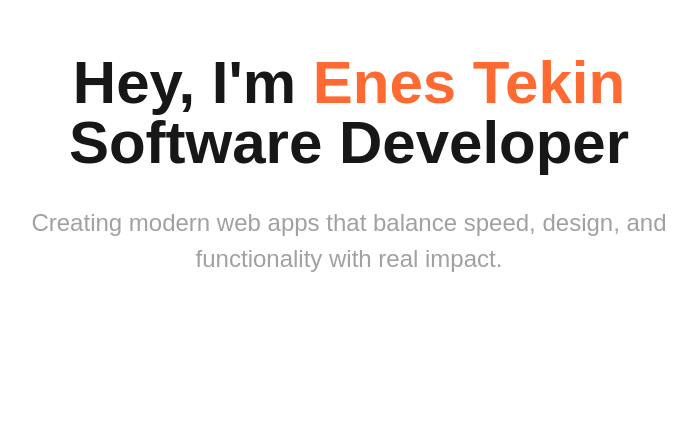
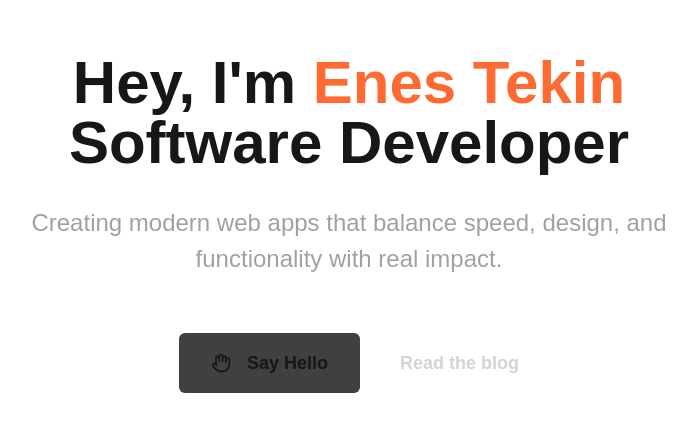
Before and after one commit to enestekin/enesify, a Next.js app: page / in a window 1280 px wide. Shown: the part 139-570 px from the top of the page, without its empty margins (291-987 px from the left). Built offline with nearby package versions, Linux system fonts and the light colour scheme.

Commit message:
buttons added

```diff
--- a/app/components/Navbar.tsx
+++ b/app/components/Navbar.tsx
@@ -39,7 +39,6 @@ export default function Navbar() {
                   strokeWidth="2"
                   strokeLinecap="round"
                   strokeLinejoin="round"
-                  className="lucide lucide-hand-icon lucide-hand"
                 >
                   <path d="M18 11V6a2 2 0 0 0-2-2a2 2 0 0 0-2 2" />
                   <path d="M14 10V4a2 2 0 0 0-2-2a2 2 0 0 0-2 2v2" />
--- a/app/page.tsx
+++ b/app/page.tsx
@@ -1,3 +1,5 @@
+import Link from "next/link";
+
 export default function Home() {
   return (
     <div className="container">
@@ -12,6 +14,37 @@ export default function Home() {
             functionality with real impact.
           </p>
         </header>
+
+        <div className="mt-14 flex flex-col items-center justify-center gap-6 text-lg font-semibold md:flex-row md:gap-10">
+          <Link
+            href="hello"
+            className="inline-flex w-full items-center justify-center gap-2 rounded-md bg-[#404040] py-4 md:w-auto md:px-8"
+          >
+            <svg
+              xmlns="http://www.w3.org/2000/svg"
+              width="20"
+              height="20"
+              viewBox="0 0 24 24"
+              fill="none"
+              stroke="currentColor"
+              strokeWidth="2"
+              strokeLinecap="round"
+              strokeLinejoin="round"
+            >
+              <path d="M18 11V6a2 2 0 0 0-2-2a2 2 0 0 0-2 2" />
+              <path d="M14 10V4a2 2 0 0 0-2-2a2 2 0 0 0-2 2v2" />
+              <path d="M10 10.5V6a2 2 0 0 0-2-2a2 2 0 0 0-2 2v8" />
+              <path d="M18 8a2 2 0 1 1 4 0v6a8 8 0 0 1-8 8h-2c-2.8 0-4.5-.86-5.99-2.34l-3.6-3.6a2 2 0 0 1 2.83-2.82L7 15" />
+            </svg>
+            <span className="ml-2">Say Hello</span>
+          </Link>
+          <Link
+            href="blog"
+            className="inline-block w-full text-center text-neutral-300 hover:text-white md:w-auto"
+          >
+            Read the blog
+          </Link>
+        </div>
       </section>
     </div>
   );
```
